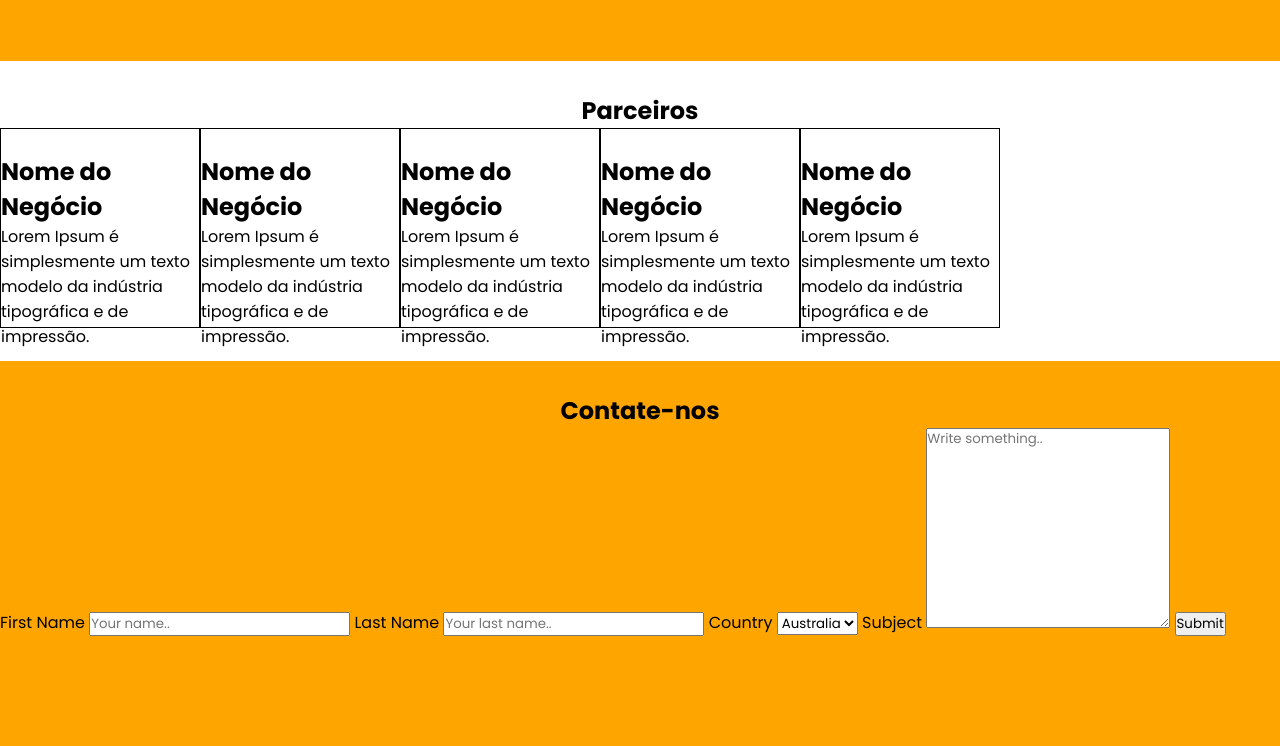
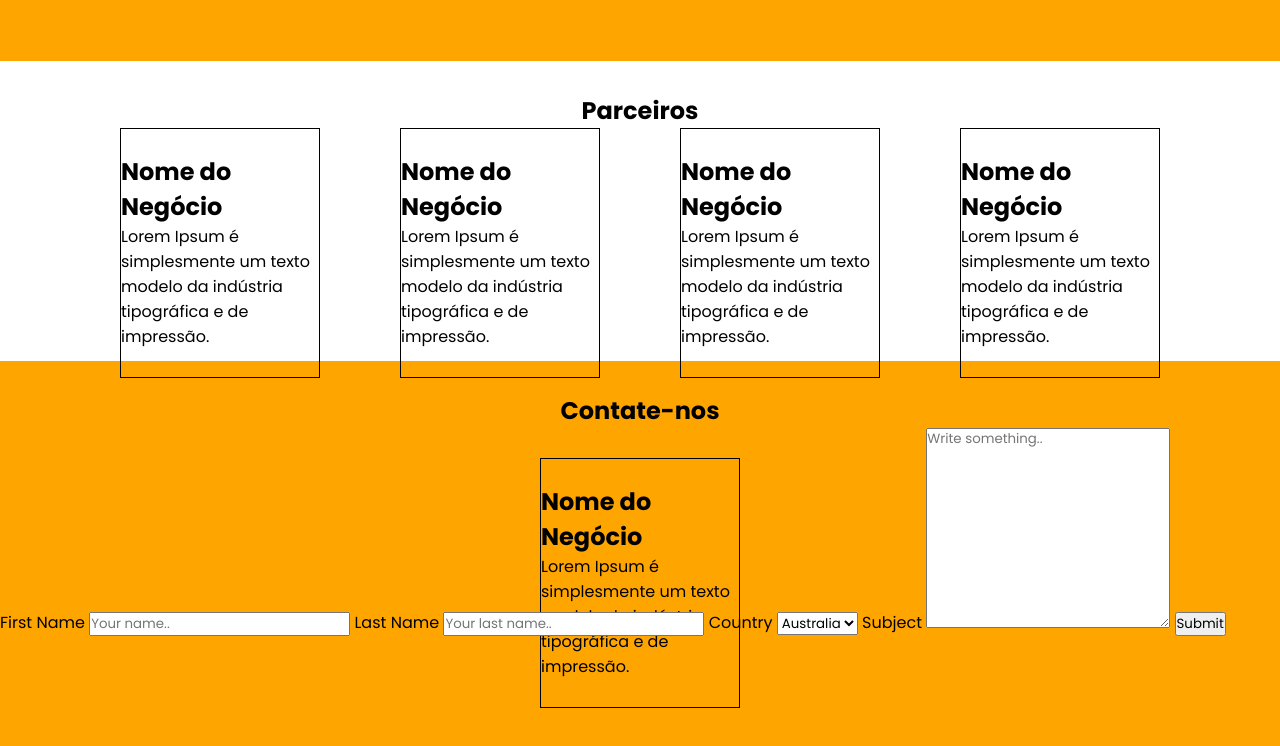
Before and after one commit to digos21/digos21.github.io, a website: page index.html in a window 1280 px wide. Shown: the part 3439-4185 px from the top of the page. Drawn offline with Linux system fonts and the light colour scheme.

Commit message:
parceiros alterações no css

```diff
--- a/style.css
+++ b/style.css
@@ -306,13 +306,20 @@
 .partners-container {
     display: flex;
     flex-wrap: wrap;
+    justify-content: center;
+    gap: 5rem;
 }
 .partners-item {
     width: 200px;
-    height: 200px;
-    border: 0.05rem solid #000;
+    height: 250px;
+    border: 0.01rem solid #000;
 }
 
+.partners-item h1 {
+    font-size: 0.8rem;
+    color:#f9ca74;
+    border-radius: 0.3rem;
+}
 .contact {
     height: 100vh;
     background: orange;
```
